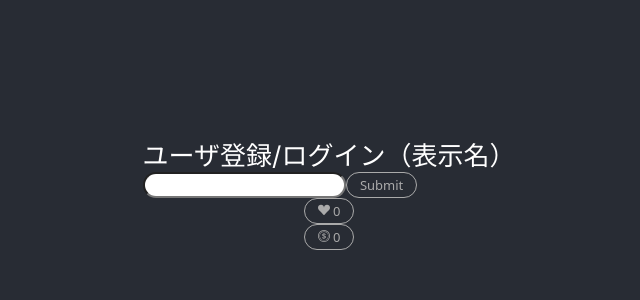
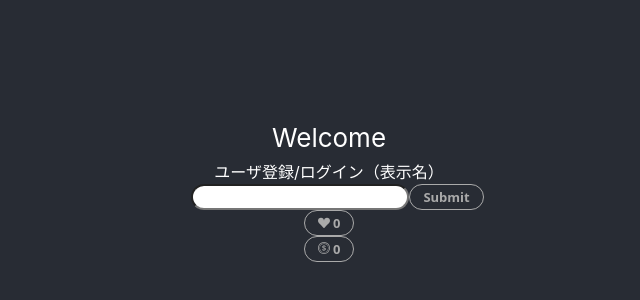
Before and after one commit to nkte8/favo-system, a React (Create React App) app in the folder frontend/: page / in a window 1280 px wide. Shown: the part 208-508 px from the top of the page, without its empty margins (311-951 px from the left). Built offline with nearby package versions, Linux system fonts and the light colour scheme; no server answers.

Commit message:
ユーザ登録コンポーネントの改修

```diff
--- a/frontend/src/App.tsx
+++ b/frontend/src/App.tsx
@@ -4,6 +4,7 @@ import './App.css';
 import Favobutton from './components/favobutton/main'
 import Dropbutton from './components/dropbutton/main'
 import Registeruser from './components/registeruser/main'
+import Userlabel from './components/userlabel/main'
 
 const api_url = "http://lsgh7xzkuz2dqul69u7lcr6hcgdtij9b.lambda-url.us-east-1.localhost.localstack.cloud:4566/"
 const page_name = "hoge"
@@ -11,6 +12,7 @@ function App() {
 	return (
 		<div className="App">
 			<header className="App-header">
+				<div>Welcome <Userlabel /></div>
 				<Registeruser />
 				<Favobutton api_url={api_url} page_name={page_name} />
 				<Dropbutton api_url={api_url} />
--- a/frontend/src/components/favobutton/main.css
+++ b/frontend/src/components/favobutton/main.css
@@ -11,6 +11,7 @@ button.likeButton {
     border: 1.5px solid;
     color: #aaa;
     font-size: 13px;
+    font-weight: bold;
     border-radius: 20px;
     padding: 3px 13px;
     transition: 0.05s linear;
--- a/frontend/src/components/registeruser/main.css
+++ b/frontend/src/components/registeruser/main.css
@@ -15,6 +15,7 @@
     cursor: pointer;
     background: transparent;
     border: 1.5px solid;
+    font-weight: bold;
     color: #aaa;
     font-size: 13px;
     border-radius: 20px;
@@ -27,6 +28,11 @@
 }
 
 .register_user input.textbox {
+    font-family: Meiryo, "Hiragino Sans", "Noto Sans", sans-serif;
     border-radius: 20px;
     padding: 0% 3%;
 }
+
+.register_user label {
+    font-size: medium;
+}
--- a/frontend/src/components/registeruser/main.tsx
+++ b/frontend/src/components/registeruser/main.tsx
@@ -4,8 +4,6 @@ import './main.css';
 
 const key_name_user_name = "user_name"
 
-// interface Props {
-// }
 export default function Favobutton() {
 
     // 初期値の設定
@@ -20,31 +18,24 @@ export default function Favobutton() {
     const [active_text, setText] = useState(load_user_name);
 
     const onClickAddText = () => {
-        if (active_text.length < 3 || active_text.length > 10) {
-            window.alert("名前は3文字以上、10文字以下で指定してください。");
+        if (active_text.length < 3 || active_text.length > 20) {
+            window.alert("名前は3文字以上、20文字以下で指定してください。");
         } else {
             localStorage.setItem(key_name_user_name, active_text);
-            window.alert("Welcome " + active_text + "!");
         }
     }
 
-    const handleKeyDown = (e: React.KeyboardEvent<HTMLInputElement>) => {
-        if (e.nativeEvent.isComposing || e.key !== 'Enter') return
-        onClickAddText()
-    }
-
     return (
-        <div className="register_user">
+        <form className="register_user">
             <label>ユーザ登録/ログイン（表示名）</label>
             <div className="register_box">
                 <input
                     className='textbox'
                     value={active_text}
                     onChange={(event) => setText(event.target.value)}
-                    onKeyDown={handleKeyDown}
                 />
                 <button className='submit' onClick={onClickAddText}>Submit</button>
             </div>
-        </div>
+        </form>
     );
 };
--- /dev/null
+++ b/frontend/src/components/userlabel/main.tsx
@@ -0,0 +1,25 @@
+import React from 'react';
+
+// import './main.css';
+
+const key_name_user_name = "user_name"
+
+// interface Props {
+// }
+export default function Favobutton() {
+
+    // 初期値の設定
+    var load_user_name = ""
+    if (typeof localStorage !== "undefined"){
+        const value = localStorage.getItem(key_name_user_name);
+        if (value !== null) {
+            load_user_name = value
+        }
+    }
+
+    return (
+        <span>
+            {load_user_name}
+        </span>
+    );
+};
```
Lines whose indentation alone changed are shown as unchanged.
